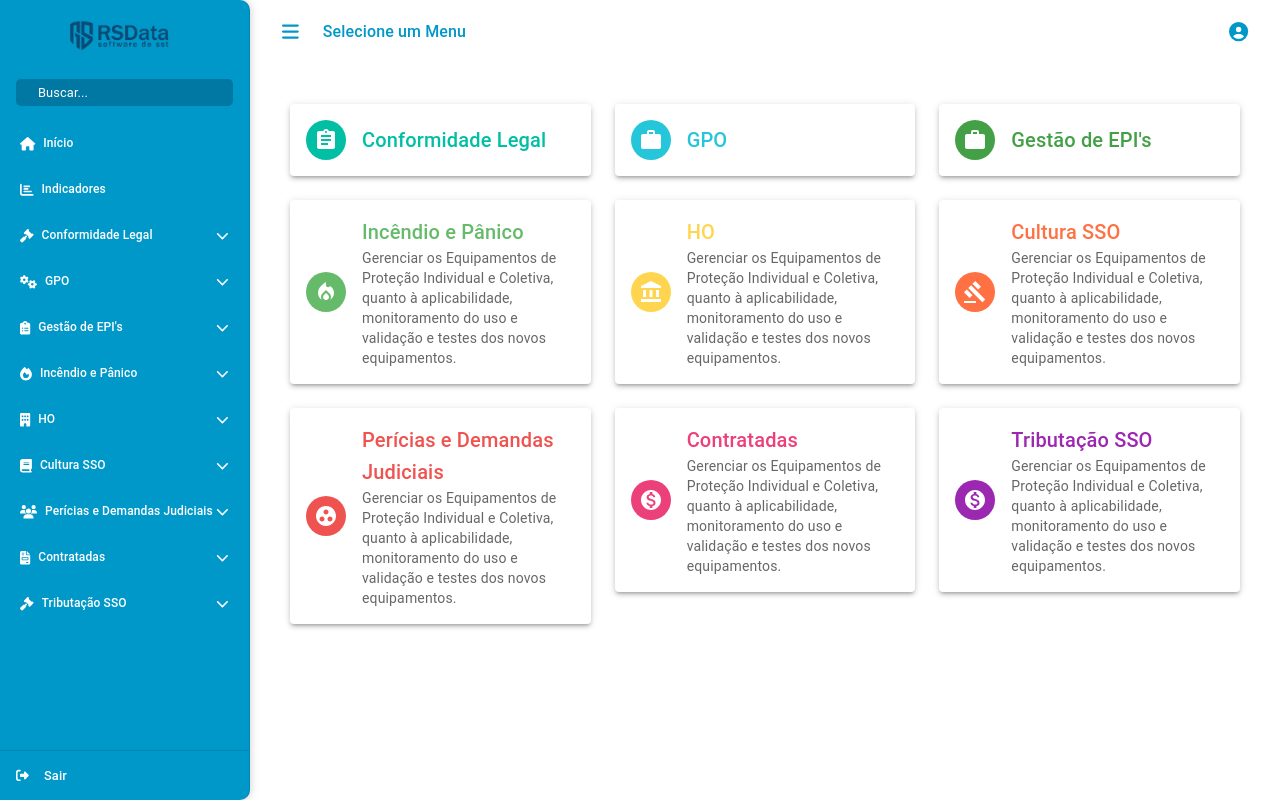
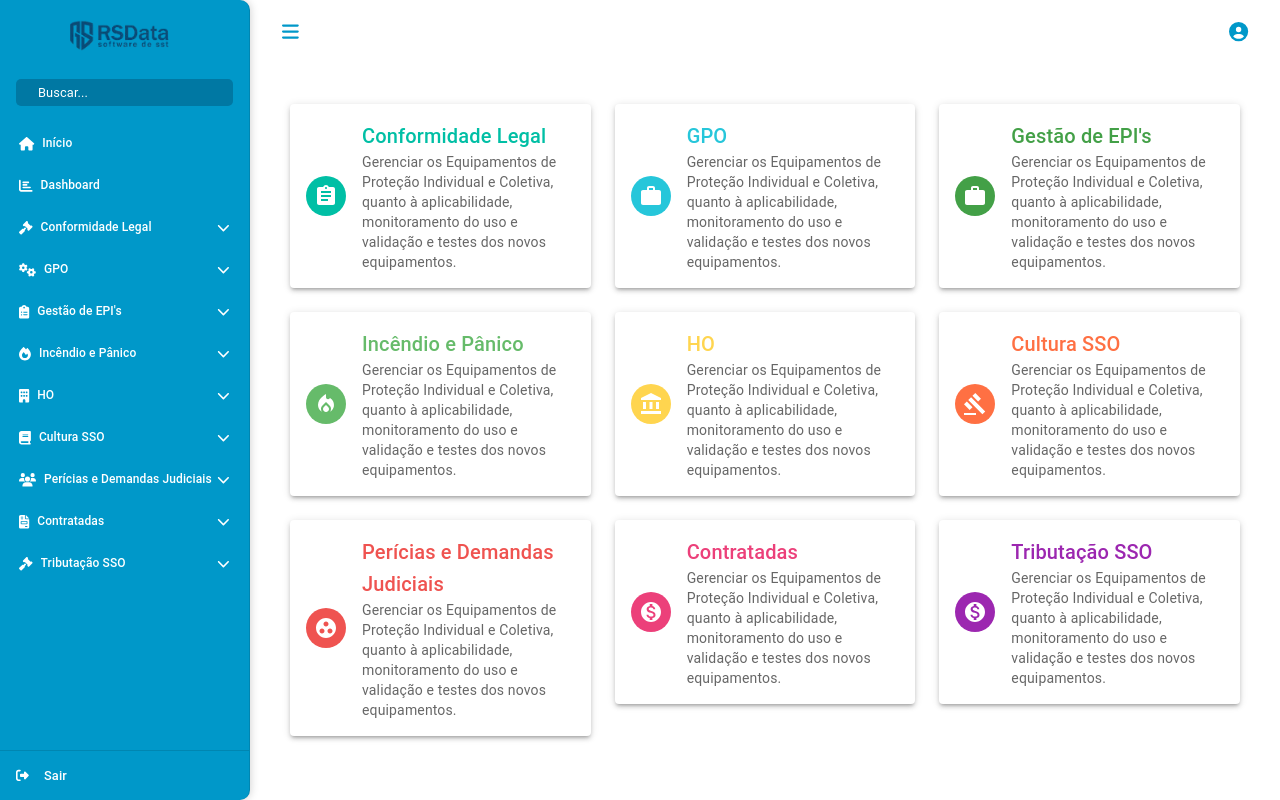
Before and after one commit to hudtadeu/web-rsdata, a React (Create React App) app: page / in a window 1280 px wide. Built offline with nearby package versions, Linux system fonts and the light colour scheme.

Commit message:
Atualização

```diff
--- a/src/App.js
+++ b/src/App.js
@@ -6,46 +6,42 @@ import Dashboard from "./components/dashboard/Dashboard";
 import Indicadores from "./components/indicadores/Indicadores";
 
 function App() {
-  const [isSidebarOpen, setIsSidebarOpen] = useState(true); // Estado de abertura do Sidebar
+  const [isSidebarOpen, setIsSidebarOpen] = useState(true);
   const [selectedMenu, setSelectedMenu] = useState({ text: "", icon: null });
-  const sidebarWidth = 250; // Largura do Sidebar aberto
-  const sidebarMinWidth = 60; // Largura do Sidebar fechado
+  const sidebarWidth = 250;
+  const sidebarMinWidth = 60;
 
   const toggleSidebar = () => {
-    setIsSidebarOpen((prev) => !prev); // Alternar estado do Sidebar
+    setIsSidebarOpen((prev) => !prev);
   };
 
   return (
     <Router>
       <div style={{ display: "flex", height: "100vh", overflow: "hidden" }}>
-        {/* Navbar */}
         <Navbar
           isOpen={isSidebarOpen}
           sidebarWidth={sidebarWidth}
           sidebarMinWidth={sidebarMinWidth}
-          setSelectedMenu={setSelectedMenu} // Passa a função para atualizar o menu selecionado
+          setSelectedMenu={setSelectedMenu}
         />
-        {/* Área Principal */}
         <div style={{ flex: 1, display: "flex", flexDirection: "column" }}>
-          {/* TopNavbar */}
           <TopNavbar
             sidebarWidth={isSidebarOpen ? sidebarWidth : sidebarMinWidth}
             isSidebarOpen={isSidebarOpen}
             toggleSidebar={toggleSidebar}
-            selectedMenu={selectedMenu} // Passa o menu selecionado
+            selectedMenu={selectedMenu}
           />
-          {/* Conteúdo */}
           <div
             style={{
               flex: 1,
               overflow: "auto",
-              marginTop: "64px", // Altura do TopNavbar
-              padding: "16px", // Espaçamento interno do conteúdo
+              marginTop: "64px",
+              padding: "16px",
             }}
           >
             <Routes>
               <Route path="/" element={<Dashboard />} />
-              <Route path="/indicadores" element={<Indicadores />} />
+              <Route path="/dashboard" element={<Indicadores />} />
             </Routes>
           </div>
         </div>
--- a/src/components/dashboard/Dashboard.js
+++ b/src/components/dashboard/Dashboard.js
@@ -3,9 +3,9 @@ import { Grid, Paper, Typography, Avatar } from '@mui/material';
 import { Assignment, Work, LocalFireDepartment, AccountBalance, Gavel, GroupWork, MonetizationOn } from '@mui/icons-material';
 
 const dashboardData = [
-  { title: 'Conformidade Legal', icon: <Assignment />, color: '#00bfa5', description: '' },
-  { title: 'GPO', icon: <Work />, color: '#26c6da', description: '' },
-  { title: 'Gestão de EPI\'s', icon: <Work />, color: '#43a047', description: '' },
+  { title: 'Conformidade Legal', icon: <Assignment />, color: '#00bfa5', description: 'Gerenciar os Equipamentos de Proteção Individual e Coletiva, quanto à aplicabilidade, monitoramento do uso e validação e testes dos novos equipamentos.' },
+  { title: 'GPO', icon: <Work />, color: '#26c6da', description: 'Gerenciar os Equipamentos de Proteção Individual e Coletiva, quanto à aplicabilidade, monitoramento do uso e validação e testes dos novos equipamentos.' },
+  { title: 'Gestão de EPI\'s', icon: <Work />, color: '#43a047', description: 'Gerenciar os Equipamentos de Proteção Individual e Coletiva, quanto à aplicabilidade, monitoramento do uso e validação e testes dos novos equipamentos.' },
   { title: 'Incêndio e Pânico', icon: <LocalFireDepartment />, color: '#66bb6a', description: 'Gerenciar os Equipamentos de Proteção Individual e Coletiva, quanto à aplicabilidade, monitoramento do uso e validação e testes dos novos equipamentos.' },
   { title: 'HO', icon: <AccountBalance />, color: '#ffd54f', description: 'Gerenciar os Equipamentos de Proteção Individual e Coletiva, quanto à aplicabilidade, monitoramento do uso e validação e testes dos novos equipamentos.' },
   { title: 'Cultura SSO', icon: <Gavel />, color: '#ff7043', description: 'Gerenciar os Equipamentos de Proteção Individual e Coletiva, quanto à aplicabilidade, monitoramento do uso e validação e testes dos novos equipamentos.' },
--- a/src/components/menu/Navbar.js
+++ b/src/components/menu/Navbar.js
@@ -32,7 +32,7 @@ const Navbar = ({ isOpen, sidebarWidth, sidebarMinWidth, setSelectedMenu }) => {
 
   const menuItems = [
     { text: "Início", icon: faHome, link: "/", showChevron: false },
-    { text: "Indicadores", icon: faBarChart, link: "/indicadores", showChevron: false },
+    { text: "Dashboard", icon: faBarChart, link: "/dashboard", showChevron: false },
     { text: "Conformidade Legal", icon: faGavel, link: "/conformidade-legal", showChevron: true },
     { text: "GPO", icon: faCogs, link: "/gpo", showChevron: true },
     { text: "Gestão de EPI's", icon: faClipboardList, link: "/gestao-epis", showChevron: true },
@@ -76,7 +76,7 @@ const Navbar = ({ isOpen, sidebarWidth, sidebarMinWidth, setSelectedMenu }) => {
           sx={{
             display: "flex",
             alignItems: "center",
-            justifyContent: isOpen ? "center" : "flex-start",
+            justifyContent: "center",
             padding: "20px",
           }}
         >
@@ -94,8 +94,9 @@ const Navbar = ({ isOpen, sidebarWidth, sidebarMinWidth, setSelectedMenu }) => {
               src="/logo-rs.png"
               alt="RS Data Logo Fechada"
               style={{
-                width: "40px",
+                width: "30px",
                 height: "auto",
+                marginBottom: "-20px",
               }}
             />
           )}
@@ -141,8 +142,8 @@ const Navbar = ({ isOpen, sidebarWidth, sidebarMinWidth, setSelectedMenu }) => {
               disablePadding
               sx={{
                 justifyContent: isOpen ? "flex-start" : "center",
-                padding: isOpen ? "4px 16px" : "4px 0",
-                marginBottom: isOpen ? "4px" : "0px",
+                padding: isOpen ? "4px 15px" : "5px 10px",
+                marginBottom: isOpen ? "0px" : "5px",
               }}
             >
               <ListItemButton
--- a/src/components/menu/TopNavbar.js
+++ b/src/components/menu/TopNavbar.js
@@ -16,7 +16,6 @@ const TopNavbar = ({ sidebarWidth, isSidebarOpen, toggleSidebar, selectedMenu })
       }}
     >
       <Toolbar>
-        {/* Botão para alternar o Sidebar */}
         <IconButton
           onClick={toggleSidebar}
           sx={{
@@ -27,14 +26,12 @@ const TopNavbar = ({ sidebarWidth, isSidebarOpen, toggleSidebar, selectedMenu })
         >
           <FontAwesomeIcon icon={faBars} />
         </IconButton>
-
-        {/* Ícone e Texto do Menu Selecionado */}
         <Box
           sx={{
             display: "flex",
-            alignItems: "center", // Alinha ícone e texto verticalmente
-            gap: "8px", // Espaço entre o ícone e o texto
-            flexGrow: 1, // Ocupa o espaço restante
+            alignItems: "center",
+            gap: "8px",
+            flexGrow: 1,
             overflow: "hidden",
           }}
         >
@@ -57,11 +54,9 @@ const TopNavbar = ({ sidebarWidth, isSidebarOpen, toggleSidebar, selectedMenu })
               whiteSpace: "nowrap",
             }}
           >
-            {selectedMenu.text || "Selecione um Menu"}
+            {selectedMenu.text}
           </Typography>
         </Box>
-
-        {/* Ícone do Usuário */}
         <IconButton sx={{ color: "#0098c9", fontSize: "1.2rem" }}>
           <FontAwesomeIcon icon={faUserCircle} />
         </IconButton>
```
